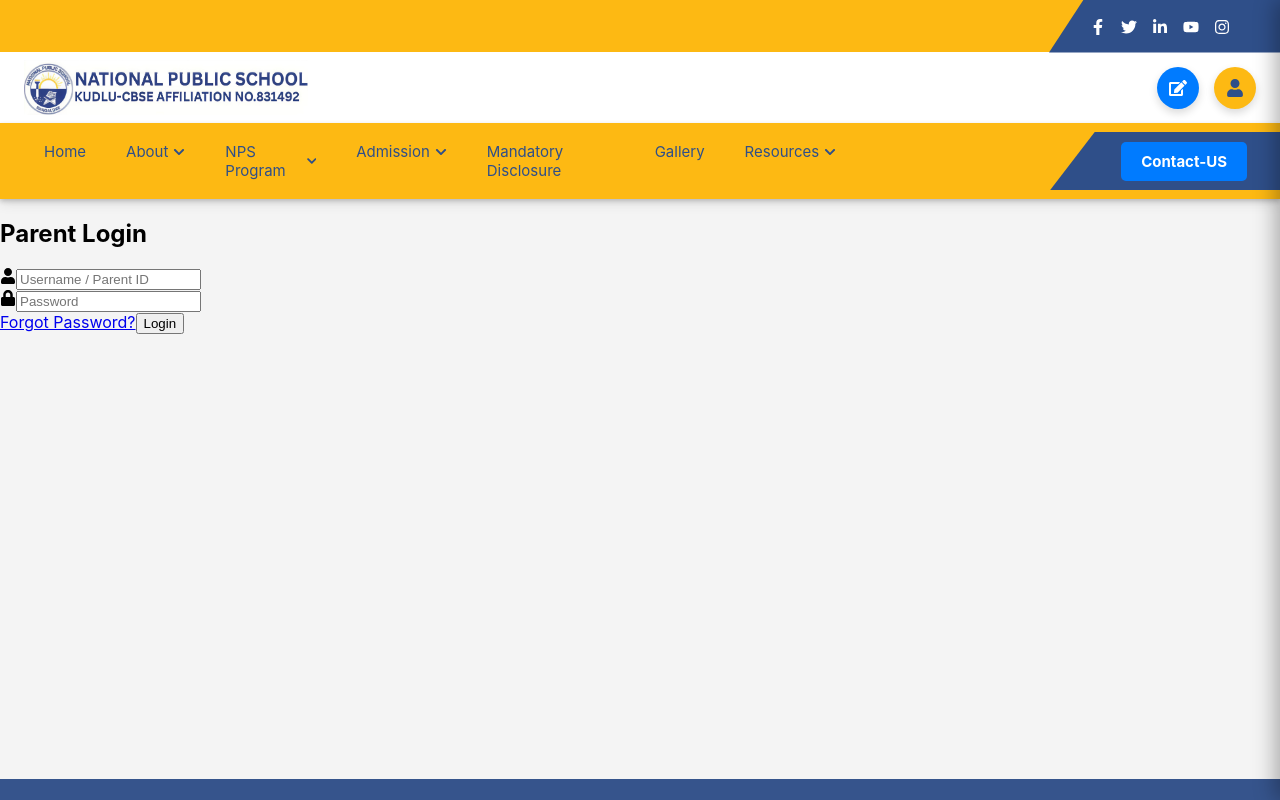
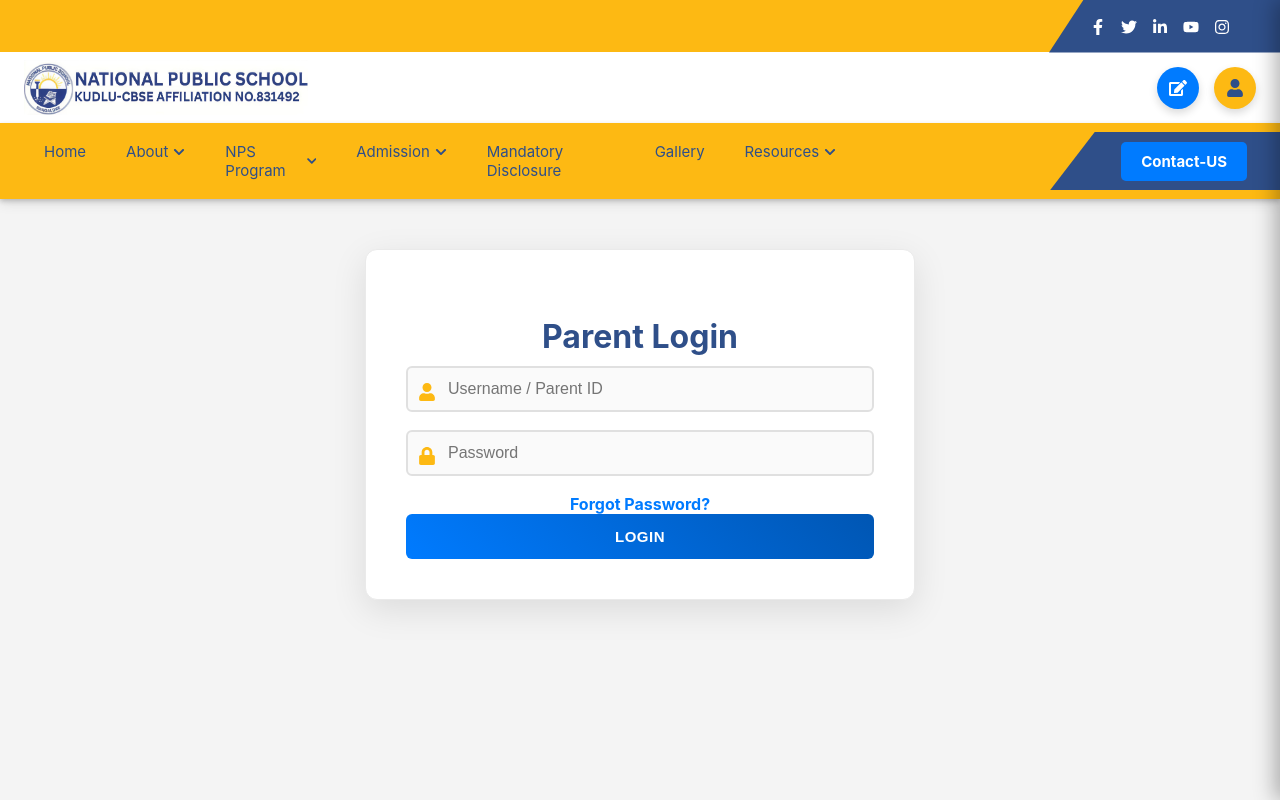
Before and after one commit to akthar3008/school, a React (Create React App) app: page /login in a window 1280 px wide. Shown: the top 800 px of the page. Built offline with nearby package versions, Linux system fonts and the light colour scheme.

Commit message:
Enhance sticky navigation and map styles
Added styles for sticky navigation and improved map container layout.

```diff
--- a/src/App.css
+++ b/src/App.css
@@ -258,6 +258,22 @@ main {
     transform: translateY(0) !important;
 }
 
+/* Force main header sticky always */
+.main-nav {
+  position: sticky;
+  top: 0;
+  z-index: 999;
+}
+
+
+/* Remove scroll-up / scroll-down behaviour */
+.main-nav.nav-sticky,
+.main-nav.nav-hidden {
+  transform: none !important;
+  opacity: 1 !important;
+  position: sticky !important;
+  top: 0 !important;
+}
 
 .main-nav .container {
   position: relative;
@@ -1286,21 +1302,185 @@ main {
     margin-top: 0;
     margin-bottom: 25px;
 }
+/* Center the map + add border + add rounded corners + shadow */
 .map-responsive-container {
+    margin: 0 auto;              /* Center the map */
+    max-width: 900px;            /* Optional: limit width */
+    padding-bottom: 0% !important;  /* Reduced height (same as earlier) */
+    border: 4px solid var(--primary-yellow);
+    border-radius: 12px;
+    box-shadow: 0 4px 15px rgba(0,0,0,0.2);
+    position: relative;
     overflow: hidden;
-    padding-bottom: 56.25%; /* 16:9 Aspect Ratio */
+}
+
+.map-responsive-container iframe {
+    border-radius: 10px; /* Follow the container rounding */
+}
+
+/* === UNIFIED FORM PAGE STYLE (Apply Online + Parent Login) === */
+
+/* Shared Page Container */
+.apply-online-container,
+.login-page-container {
+    max-width: 550px;
+    margin: 50px auto;
+    padding: 40px;
+    background-color: #ffffff;
+    border-radius: 12px;
+    box-shadow: 0 10px 35px rgba(0,0,0,0.10);
+    border: 1px solid #eaeaea;
+    animation: fadeIn 0.5s ease-in-out;
+    text-align: center;
+}
+
+/* Logo alignment */
+.apply-logo {
+    width: 340px;
+    margin-bottom: 15px;
+}
+
+/* Title */
+.apply-online-container h1,
+.login-title {
+    font-size: 2rem;
+    color: var(--dark-blue);
+    margin-bottom: 10px;
+    font-weight: bold;
+}
+
+/* Subtitle text */
+.apply-online-container p {
+    color: var(--text-light);
+    font-size: 1rem;
+    margin-bottom: 25px;
+}
+
+/* Shared form style */
+.modal-form,
+.login-form {
+    display: flex;
+    flex-direction: column;
+    gap: 18px;
+    margin-top: 10px;
+}
+
+/* Shared form input style */
+.modal-form-group,
+.login-form-group {
+    display: flex;
+    flex-direction: column;
+    text-align: left;
     position: relative;
-    height: 0;
-}
-.map-responsive-container iframe {
-    left: 0;
-    top: 0;
-    height: 100%;
+}
+
+.modal-form-group label {
+    font-weight: bold;
+    font-size: 14px;
+    margin-bottom: 6px;
+    color: var(--text-light);
+}
+
+.modal-form-group input,
+.modal-form-group select,
+.modal-form-group textarea,
+.login-form-group input {
     width: 100%;
+    padding: 12px;
+    border: 2px solid #e0e0e0;
+    border-radius: 6px;
+    font-size: 16px;
+    background-color: #fafafa;
+    transition: 0.3s ease-in-out;
+}
+
+.modal-form-group input:focus,
+.modal-form-group select:focus,
+.modal-form-group textarea:focus,
+.login-form-group input:focus {
+    border-color: var(--light-blue);
+    background-color: #ffffff;
+    box-shadow: 0px 0px 8px rgba(0, 123, 255, 0.18);
+    outline: none;
+}
+
+/* Login icons inside input */
+.login-icon {
     position: absolute;
-    border: 0;
-}
-
+    left: 12px;
+    top: 17px;
+    color: var(--primary-yellow);
+    font-size: 18px;
+}
+
+.login-form-group input {
+    padding-left: 40px;
+}
+
+/* Buttons unified */
+.modal-submit-btn,
+.login-submit-btn {
+    width: 100%;
+    padding: 14px;
+    background: linear-gradient(45deg, var(--light-blue), #0056b3);
+    border: none;
+    border-radius: 6px;
+    text-transform: uppercase;
+    color: var(--white);
+    font-weight: bold;
+    font-size: 15px;
+    cursor: pointer;
+    letter-spacing: 0.5px;
+    transition: 0.3s ease;
+}
+
+.modal-submit-btn:hover,
+.login-submit-btn:hover {
+    background: linear-gradient(45deg, #0056b3, var(--light-blue));
+    transform: translateY(-2px);
+    box-shadow: 0 4px 10px rgba(0, 123, 255, 0.25);
+}
+
+/* Status messages unified */
+.apply-online-container .status-message,
+.login-page-container .status-message {
+    margin-top: 15px;
+    padding: 12px;
+    border-radius: 6px;
+    font-weight: bold;
+    animation: fadeIn 0.3s ease-in;
+}
+
+.status-message.success {
+    background-color: #e6f9ec;
+    color: var(--success-green);
+}
+
+.status-message.error {
+    background-color: #fdecea;
+    color: var(--error-red);
+}
+
+/* Links */
+.forgot-password,
+.signup-link {
+    color: var(--light-blue);
+    text-decoration: none;
+    font-weight: bold;
+    transition: 0.3s;
+}
+
+.forgot-password:hover,
+.signup-link:hover {
+    color: var(--primary-yellow);
+    text-decoration: underline;
+}
+
+/* Login footer links */
+.login-footer-links {
+    margin-top: 20px;
+    font-size: 14px;
+}
 
 /* === FOOTER STYLES (MATCHING IMAGE LAYOUT) === */
 .site-footer {
@@ -1389,6 +1569,39 @@ main {
     color: var(--dark-blue);
 }
 
+/* LOCK THE ICON (never moves, never animates) */
+.footer-fixed-arrow {
+  color: var(--primary-yellow) !important;
+  margin-right: 8px;
+  font-size: 14px;
+  transform: none !important;
+  transition: none !important;
+}
+
+/* On hover: DO NOT TOUCH the icon */
+.footer-column ul li a:hover .footer-fixed-arrow {
+  color: var(--primary-yellow) !important;
+  transform: none !important;
+}
+
+/* TEXT ANIMATION ONLY */
+.footer-link-text {
+  display: inline-block;
+  transition: transform 0.25s ease, color 0.25s ease;
+}
+
+/* Hover animation ONLY on text */
+.footer-column ul li a:hover .footer-link-text {
+  transform: translateX(6px);
+  color: var(--white);
+}
+
+/* Prevent link hover from applying animation to the whole <a> */
+.footer-column ul li a {
+  transform: none !important;
+  transition: none !important;
+}
+
 
 /* NEW CONTACT INFO ROW STYLES (Aligned horizontally with logo) */
 .footer-contact-info-new {
@@ -1399,6 +1612,29 @@ main {
     padding-top: 10px;
     padding-left: 20px; /* Space between logo section and contact items */
 }
+
+/* Floating Contact Button */
+.floating-contact-btn {
+  position: fixed;
+  bottom: 10px;
+  right: 30px;
+  background: linear-gradient(45deg, #fdb913, #ff6600);
+  color: var(--dark-blue);
+  padding: 12px 22px;
+  border-radius: 30px;
+  font-weight: bold;
+  text-decoration: none;
+  font-size: 15px;
+  box-shadow: 0px 6px 20px rgba(0,0,0,0.25);
+  z-index: 9999;
+  transition: transform 0.25s ease, box-shadow 0.25s ease;
+}
+
+.floating-contact-btn:hover {
+  transform: translateY(-4px);
+  box-shadow: 0px 10px 25px rgba(0,0,0,0.35);
+}
+
 
 .contact-item-new {
     display: flex;
@@ -1691,3 +1927,36 @@ main {
   .captcha-group { flex-direction: column; align-items: stretch; }
   .captcha-display { width: 100%; margin-bottom: 10px; }
 }
+/* === FIX LEADERSHIP SECTION FOR MOBILE === */
+@media (max-width: 768px) {
+
+  .chairman-message-card {
+      padding: 25px;
+      text-align: center;
+  }
+
+  .chairman-content {
+      flex-direction: column;       /* Stack image + text vertically */
+      align-items: center;          /* Center alignment */
+      text-align: center;
+      gap: 20px;
+  }
+
+  .chairman-photo {
+      width: 180px;
+      height: 180px;
+      margin: 0 auto;
+  }
+
+  .chairman-text p {
+      text-align: center !important;
+  }
+
+  .leadership-section h2 {
+      font-size: 1.8rem;
+  }
+
+  .chairman-message-card h3 {
+      font-size: 1.4rem;
+  }
+}
```
